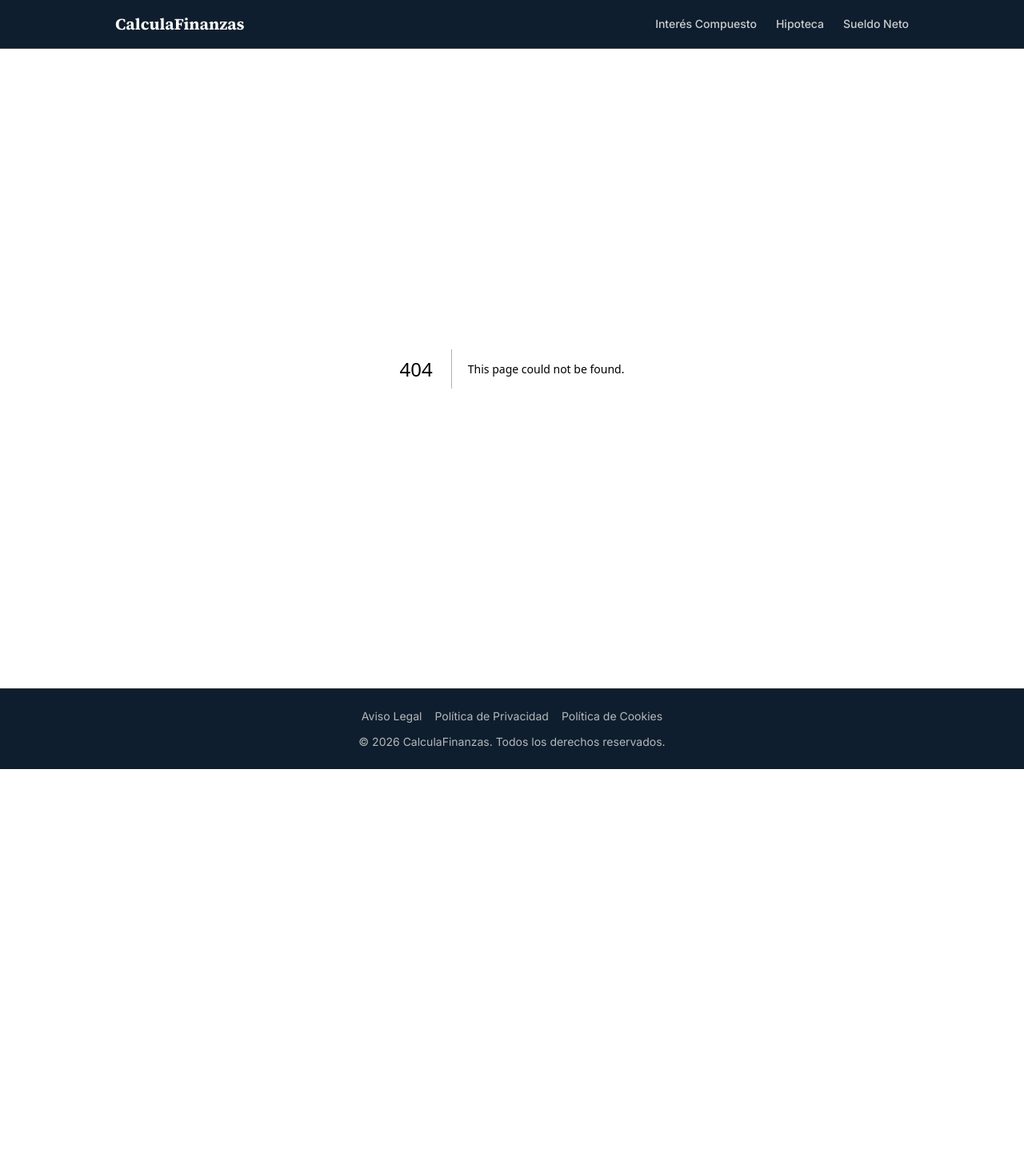
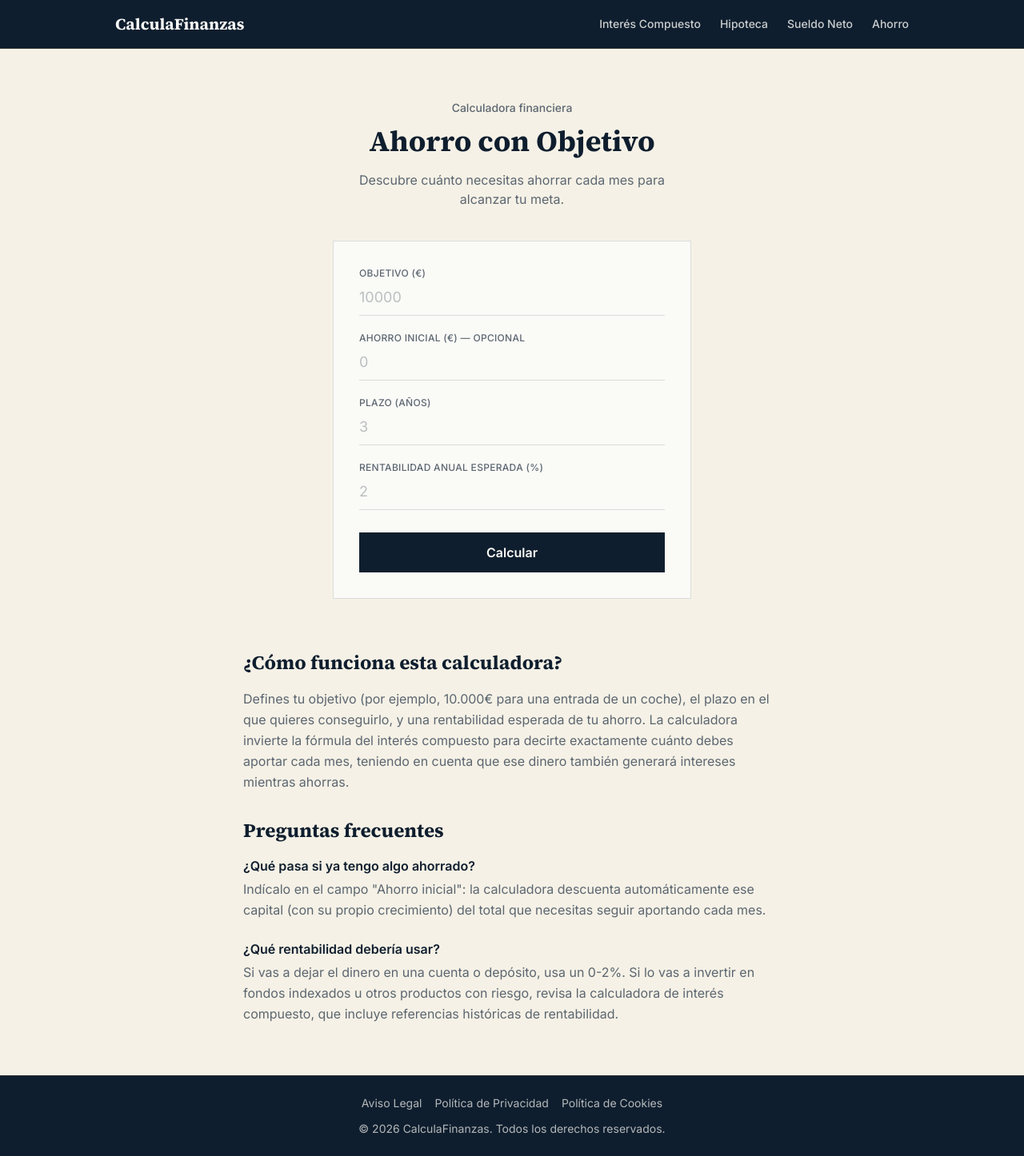
Before and after one commit to JMORII/calculadoras-financieras, a Next.js app: page /calculadoras/ahorro in a window 1280 px wide. Before the commit this address had no page. Shown: the whole page at 80% size. Before the commit the page ends 962 px from the top, so only its background shows below. Built offline with nearby package versions, Linux system fonts and the light colour scheme.

Commit message:
Calculadora Ahorro

```diff
--- /dev/null
+++ b/src/app/calculadoras/ahorro/page.tsx
@@ -0,0 +1,69 @@
+import SavingsGoalCalculator from "@/app/components/SavingsGoalCalculator";
+
+export const metadata = {
+  title: "Calculadora de Ahorro con Objetivo | CalculaFinanzas",
+  description:
+    "Calcula cuánto necesitas ahorrar cada mes para alcanzar tu meta financiera, teniendo en cuenta la rentabilidad esperada.",
+};
+
+export default function AhorroPage() {
+  return (
+    <main className="flex min-h-screen flex-col items-center bg-pergamino px-6 py-16">
+      <div className="mb-10 w-full max-w-md text-center">
+        <p className="mb-3 text-sm font-medium text-piedra">
+          Calculadora financiera
+        </p>
+        <h1 className="mb-4 font-serif text-4xl font-bold text-tinta">
+          Ahorro con Objetivo
+        </h1>
+        <p className="text-piedra">
+          Descubre cuánto necesitas ahorrar cada mes para alcanzar tu meta.
+        </p>
+      </div>
+
+      <SavingsGoalCalculator />
+
+      <article className="mt-16 w-full max-w-2xl text-piedra">
+        <h2 className="mb-4 font-serif text-2xl font-bold text-tinta">
+          ¿Cómo funciona esta calculadora?
+        </h2>
+        <p className="mb-8 leading-relaxed">
+          Defines tu objetivo (por ejemplo, 10.000€ para una entrada de un
+          coche), el plazo en el que quieres conseguirlo, y una rentabilidad
+          esperada de tu ahorro. La calculadora invierte la fórmula del
+          interés compuesto para decirte exactamente cuánto debes aportar
+          cada mes, teniendo en cuenta que ese dinero también generará
+          intereses mientras ahorras.
+        </p>
+
+        <h2 className="mb-4 font-serif text-2xl font-bold text-tinta">
+          Preguntas frecuentes
+        </h2>
+        <div className="space-y-6">
+          <div>
+            <h3 className="mb-1 font-semibold text-tinta">
+              ¿Qué pasa si ya tengo algo ahorrado?
+            </h3>
+            <p className="leading-relaxed">
+              Indícalo en el campo "Ahorro inicial": la calculadora
+              descuenta automáticamente ese capital (con su propio
+              crecimiento) del total que necesitas seguir aportando cada
+              mes.
+            </p>
+          </div>
+          <div>
+            <h3 className="mb-1 font-semibold text-tinta">
+              ¿Qué rentabilidad debería usar?
+            </h3>
+            <p className="leading-relaxed">
+              Si vas a dejar el dinero en una cuenta o depósito, usa un 0-2%.
+              Si lo vas a invertir en fondos indexados u otros productos con
+              riesgo, revisa la calculadora de interés compuesto, que
+              incluye referencias históricas de rentabilidad.
+            </p>
+          </div>
+        </div>
+      </article>
+    </main>
+  );
+}
--- a/src/app/components/Header.tsx
+++ b/src/app/components/Header.tsx
@@ -29,6 +29,12 @@ export default function Header() {
           >
             Sueldo Neto
           </Link>
+        <Link
+            href="/calculadoras/ahorro"
+            className="text-sm font-medium text-hueso/80 hover:text-cobre"
+          >
+            Ahorro
+          </Link>
         </nav>
       </div>
     </header>
--- /dev/null
+++ b/src/app/components/SavingsGoalCalculator.tsx
@@ -0,0 +1,181 @@
+"use client";
+
+import { useState } from "react";
+
+export default function SavingsGoalCalculator() {
+  const [meta, setMeta] = useState("");
+  const [ahorroInicial, setAhorroInicial] = useState("");
+  const [plazo, setPlazo] = useState("");
+  const [tasa, setTasa] = useState("");
+  const [resultado, setResultado] = useState<{
+    aportacionMensual: number;
+    totalAportado: number;
+    interesesGanados: number;
+  } | null>(null);
+  const [error, setError] = useState<string | null>(null);
+
+  function calcular() {
+    const g = parseFloat(meta);
+    const inicial = parseFloat(ahorroInicial) || 0;
+    const meses = Math.round((parseFloat(plazo) || 0) * 12);
+    const rAnual = parseFloat(tasa) / 100;
+    const rMensual = rAnual / 12;
+
+    if (meta === "" || plazo === "" || tasa === "") {
+      setError("Por favor, rellena objetivo, plazo y rentabilidad.");
+      setResultado(null);
+      return;
+    }
+
+    if (isNaN(g) || isNaN(meses) || isNaN(rAnual)) {
+      setError("Introduce solo números válidos.");
+      setResultado(null);
+      return;
+    }
+
+    if (g <= 0 || meses <= 0) {
+      setError("El objetivo y el plazo deben ser mayores que cero.");
+      setResultado(null);
+      return;
+    }
+
+    if (rAnual < 0) {
+      setError("La rentabilidad no puede ser negativa.");
+      setResultado(null);
+      return;
+    }
+
+    setError(null);
+
+    const valorFuturoInicial = inicial * Math.pow(1 + rMensual, meses);
+    const restante = g - valorFuturoInicial;
+
+    let aportacionMensual: number;
+    if (restante <= 0) {
+      aportacionMensual = 0;
+    } else if (rMensual === 0) {
+      aportacionMensual = restante / meses;
+    } else {
+      aportacionMensual =
+        (restante * rMensual) / (Math.pow(1 + rMensual, meses) - 1);
+    }
+
+    const totalAportado = aportacionMensual * meses + inicial;
+    const interesesGanados = g - totalAportado;
+
+    setResultado({
+      aportacionMensual,
+      totalAportado,
+      interesesGanados: Math.max(interesesGanados, 0),
+    });
+  }
+
+  return (
+    <div className="w-full max-w-md border border-piedra/20 bg-hueso p-8">
+      <Campo
+        etiqueta="Objetivo (€)"
+        valor={meta}
+        onChange={setMeta}
+        placeholder="10000"
+      />
+      <Campo
+        etiqueta="Ahorro inicial (€) — opcional"
+        valor={ahorroInicial}
+        onChange={setAhorroInicial}
+        placeholder="0"
+      />
+      <Campo
+        etiqueta="Plazo (años)"
+        valor={plazo}
+        onChange={setPlazo}
+        placeholder="3"
+      />
+      <Campo
+        etiqueta="Rentabilidad anual esperada (%)"
+        valor={tasa}
+        onChange={setTasa}
+        placeholder="2"
+      />
+
+      <button
+        onClick={calcular}
+        className="mt-2 w-full border border-tinta bg-tinta py-3 font-semibold text-hueso transition hover:border-cobre hover:bg-cobre"
+      >
+        Calcular
+      </button>
+
+      {error && (
+        <p className="mt-4 border-l-2 border-red-700 pl-3 text-sm text-red-700">
+          {error}
+        </p>
+      )}
+
+      {resultado && !error && (
+        <>
+          <div className="mt-6 border-t border-piedra/20 pt-4 text-center">
+            <p className="text-sm text-piedra">Necesitas ahorrar al mes</p>
+            <p className="font-serif text-4xl font-bold text-cobre">
+              {resultado.aportacionMensual.toLocaleString("es-ES", {
+                maximumFractionDigits: 2,
+              })}{" "}
+              €
+            </p>
+          </div>
+
+          <div className="mt-6 grid grid-cols-2 gap-2 border-t border-piedra/20 pt-4 text-center">
+            <div>
+              <p className="text-xs uppercase tracking-wide text-piedra">
+                Total aportado
+              </p>
+              <p className="mt-1 font-semibold text-tinta">
+                {resultado.totalAportado.toLocaleString("es-ES", {
+                  maximumFractionDigits: 0,
+                })}{" "}
+                €
+              </p>
+            </div>
+            <div>
+              <p className="text-xs uppercase tracking-wide text-piedra">
+                Intereses ganados
+              </p>
+              <p className="mt-1 font-semibold text-cobre">
+                +
+                {resultado.interesesGanados.toLocaleString("es-ES", {
+                  maximumFractionDigits: 0,
+                })}{" "}
+                €
+              </p>
+            </div>
+          </div>
+        </>
+      )}
+    </div>
+  );
+}
+
+function Campo({
+  etiqueta,
+  valor,
+  onChange,
+  placeholder,
+}: {
+  etiqueta: string;
+  valor: string;
+  onChange: (v: string) => void;
+  placeholder: string;
+}) {
+  return (
+    <div className="mb-5 border-b border-piedra/20 pb-1">
+      <label className="mb-1 block text-xs font-medium uppercase tracking-wide text-piedra">
+        {etiqueta}
+      </label>
+      <input
+        type="number"
+        value={valor}
+        onChange={(e) => onChange(e.target.value)}
+        className="w-full bg-transparent py-1 text-lg text-tinta outline-none placeholder:text-piedra/40"
+        placeholder={placeholder}
+      />
+    </div>
+  );
+}
--- a/src/app/page.tsx
+++ b/src/app/page.tsx
@@ -15,6 +15,11 @@ const calculadoras = [
     nombre: "Sueldo Bruto a Neto",
     descripcion: "Estima tu sueldo neto mensual descontando SS e IRPF.",
     href: "/calculadoras/sueldo-neto",
+  },
+  {
+    nombre: "Ahorro con Objetivo",
+    descripcion: "Descubre cuánto ahorrar al mes para alcanzar tu meta.",
+    href: "/calculadoras/ahorro",
   },
 ];
 
--- a/src/app/sitemap.ts
+++ b/src/app/sitemap.ts
@@ -3,11 +3,12 @@ import { MetadataRoute } from "next";
 export default function sitemap(): MetadataRoute.Sitemap {
   const base = "https://calculadoras-financieras-lemon.vercel.app";
 
-  return [
+    return [
     { url: base, lastModified: new Date() },
     { url: `${base}/calculadoras/interes-compuesto`, lastModified: new Date() },
     { url: `${base}/calculadoras/hipoteca`, lastModified: new Date() },
     { url: `${base}/calculadoras/sueldo-neto`, lastModified: new Date() },
+    { url: `${base}/calculadoras/ahorro`, lastModified: new Date() },
     { url: `${base}/aviso-legal`, lastModified: new Date() },
     { url: `${base}/privacidad`, lastModified: new Date() },
     { url: `${base}/cookies`, lastModified: new Date() },
```
